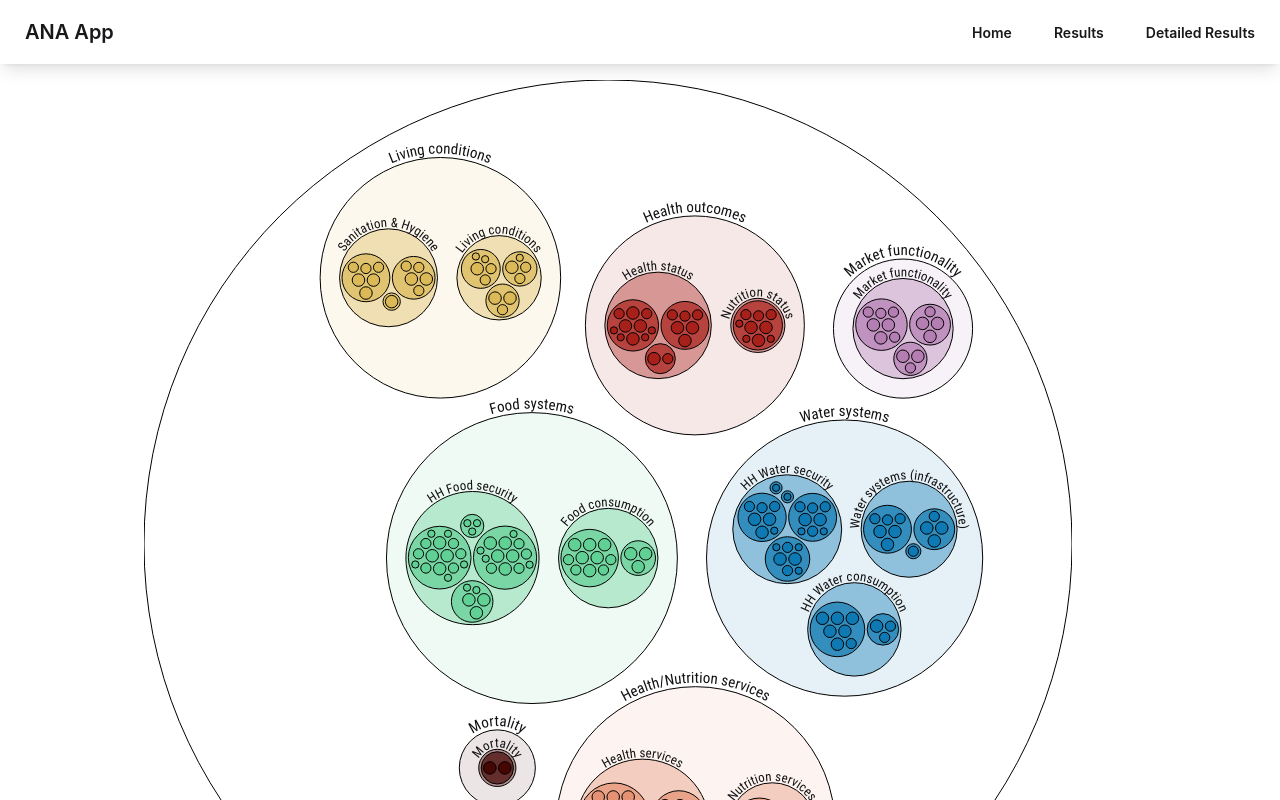
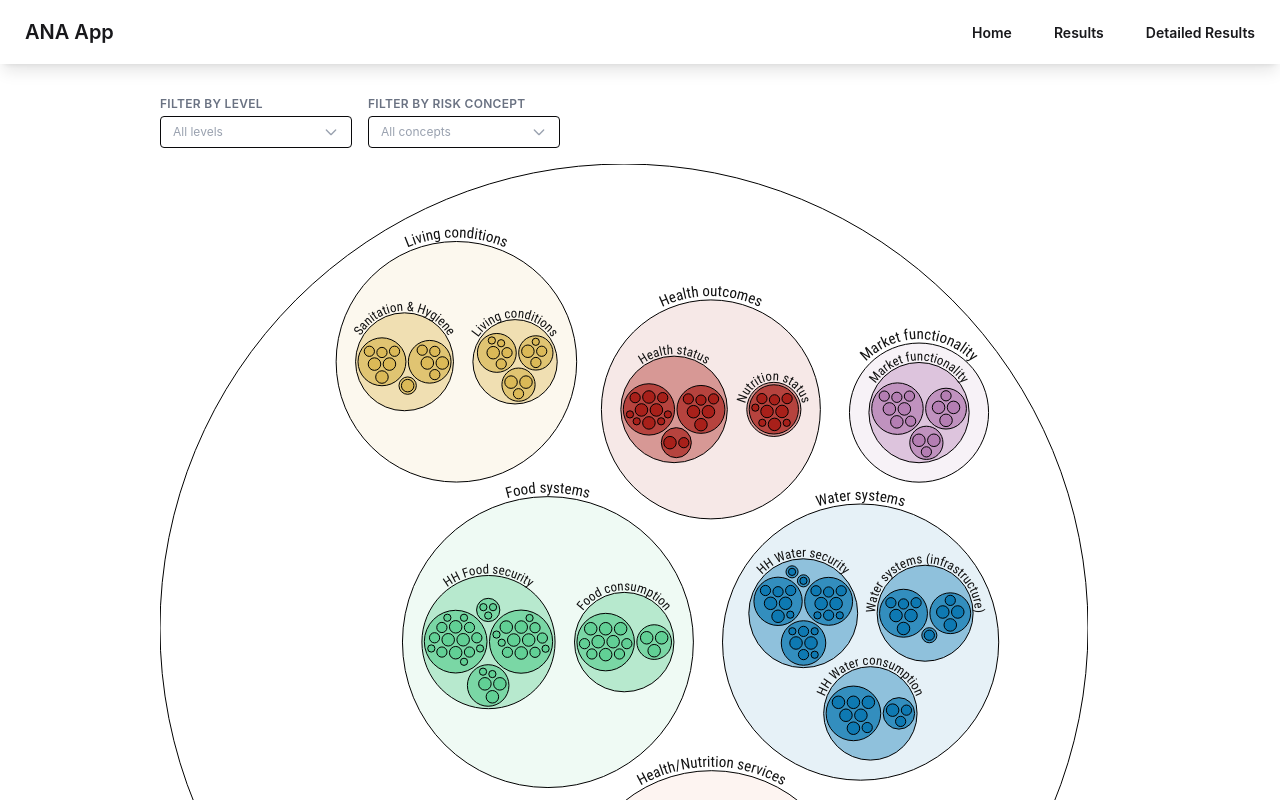
Before and after one commit to gnoblet/ANA_app_svelte, a SvelteKit app: page /circle-packing in a window 1280 px wide. Shown: the top 800 px of the page. Built offline with nearby package versions, Linux system fonts and the light colour scheme; a web font is replaced by a local one.

Commit message:
Implement filtering functionality in CirclePacking component: add level and risk concept selectors, enhance data collection and filtering logic

```diff
--- a/src/routes/circle-packing/+page.svelte
+++ b/src/routes/circle-packing/+page.svelte
@@ -1,9 +1,14 @@
 <script lang="ts">
 	import { onMount } from 'svelte';
+	import { fade } from 'svelte/transition';
 	import CirclePacking from '$lib/components/viz/CirclePacking.svelte';
+	import Select from '$lib/components/viz/Select.svelte';
+
 	let data: any = null;
 	let error: string | null = null;
 	let loading = true;
+	let selectedLevels: string[] = [];
+	let selectedConcepts: string[] = [];
 
 	onMount(async () => {
 		try {
@@ -16,6 +21,44 @@
 			loading = false;
 		}
 	});
+
+	// Collect unique values of a given indicator field from all leaf nodes
+	function collectField(node: any, field: string): Set<string> {
+		const values = new Set<string>();
+		if (!node) return values;
+		if (node.indicator) {
+			const v = node.indicator[field];
+			if (v != null) values.add(String(v));
+			return values;
+		}
+		for (const child of node.children ?? []) {
+			for (const v of collectField(child, field)) values.add(v);
+		}
+		return values;
+	}
+
+	$: levelOptions = data
+		? [...collectField(data, 'level')].sort().map((l) => ({ value: l, label: l }))
+		: [];
+
+	$: conceptOptions = data
+		? [...collectField(data, 'risk_concept')].sort().map((c) => ({ value: c, label: c }))
+		: [];
+
+	// Recursively prune tree to only keep indicators matching all active filters
+	function filterTree(node: any, levels: string[], concepts: string[]): any | null {
+		if (!node) return null;
+		if (node.indicator) {
+			const levelOk = levels.length === 0 || levels.includes(node.indicator.level);
+			const conceptOk = concepts.length === 0 || (node.indicator.risk_concept != null && concepts.includes(String(node.indicator.risk_concept)));
+			return levelOk && conceptOk ? node : null;
+		}
+		if (!node.children) return node;
+		const kept = node.children.map((c: any) => filterTree(c, levels, concepts)).filter(Boolean);
+		return kept.length > 0 ? { ...node, children: kept } : null;
+	}
+
+	$: filteredData = data ? filterTree(data, selectedLevels, selectedConcepts) : null;
 </script>
 
 {#if error}
@@ -23,6 +66,36 @@
 {:else if loading}
 	<p>Loading circle-packing data…</p>
 {:else}
-	<!-- Pass spacing props; tweak these where you mount the component if needed -->
-	<CirclePacking {data} nodePadding={4} paddingByDepth={{ 0: 60, 1: 40, 2: 5, 3: 5 }} />
+	<div class="flex flex-col gap-4 p-4">
+		<div class="flex flex-wrap gap-4">
+			<div class="min-w-48">
+				<Select
+					options={levelOptions}
+					selected={selectedLevels}
+					placeholder="All levels"
+					label="Filter by level"
+					onchange={(v) => (selectedLevels = v as string[])}
+				/>
+			</div>
+			<div class="min-w-48">
+				<Select
+					options={conceptOptions}
+					selected={selectedConcepts}
+					placeholder="All concepts"
+					label="Filter by risk concept"
+					onchange={(v) => (selectedConcepts = v as string[])}
+				/>
+			</div>
+		</div>
+
+		{#key filteredData}
+			<div in:fade={{ duration: 400, delay: 50 }} out:fade={{ duration: 200 }}>
+				<CirclePacking
+					data={filteredData}
+					nodePadding={4}
+					paddingByDepth={{ 0: 60, 1: 40, 2: 5, 3: 5 }}
+				/>
+			</div>
+		{/key}
+	</div>
 {/if}
```
